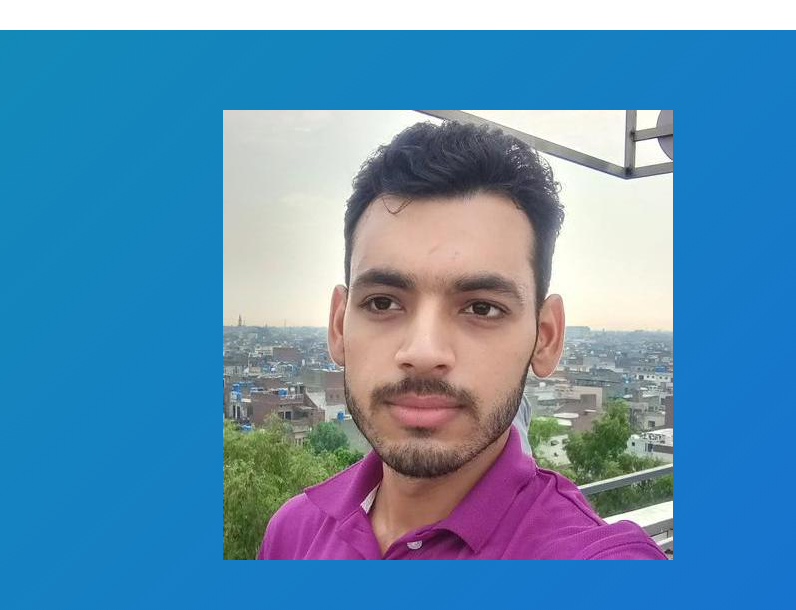
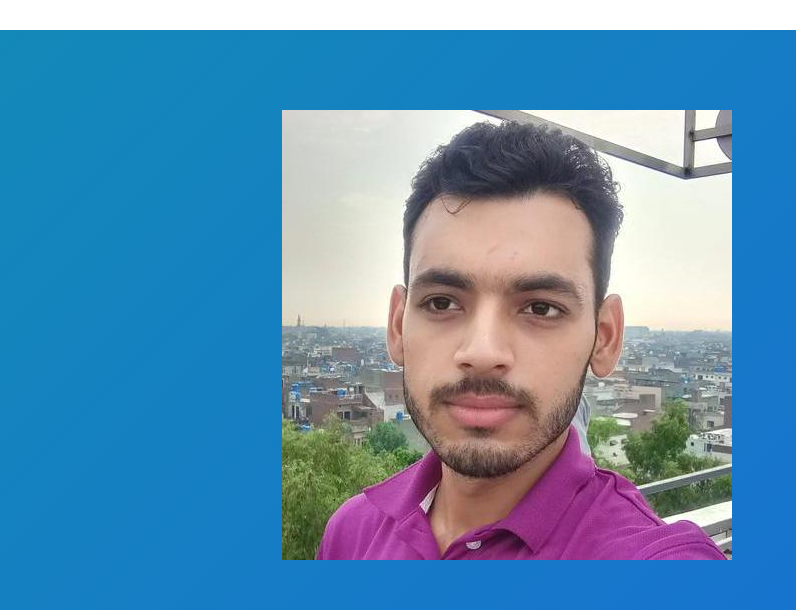
Before and after one commit to maqboolwebdev-stack/Homepage, a plain HTML site: page index.html in a window 1280 px wide. Shown: the part 2157-2767 px from the top of the page, 484-1280 px from the left. Drawn offline with Linux system fonts and the light colour scheme; a web font is replaced by a local one.

Commit message:
fix: footer image alignment
add transparent color to header text-container in tablet screen

```diff
--- a/style.css
+++ b/style.css
@@ -222,6 +222,7 @@ img:focus {
     display: block;
     width: 100%;
     box-shadow: none;
+    background-color: transparent;
   }
 
   .about-heading {
@@ -240,7 +241,7 @@ img:focus {
   }
 }
 
-@media (max-width: 425px) {
+@media (max-width: 426px) {
   .image-container img {
     aspect-ratio: 2 / 3;
   }
@@ -356,7 +357,7 @@ footer {
   flex: 1;
   display: flex;
   align-items: center;
-  justify-content: center;
+  justify-content: flex-end;
 }
 
 .image-side img {
```
